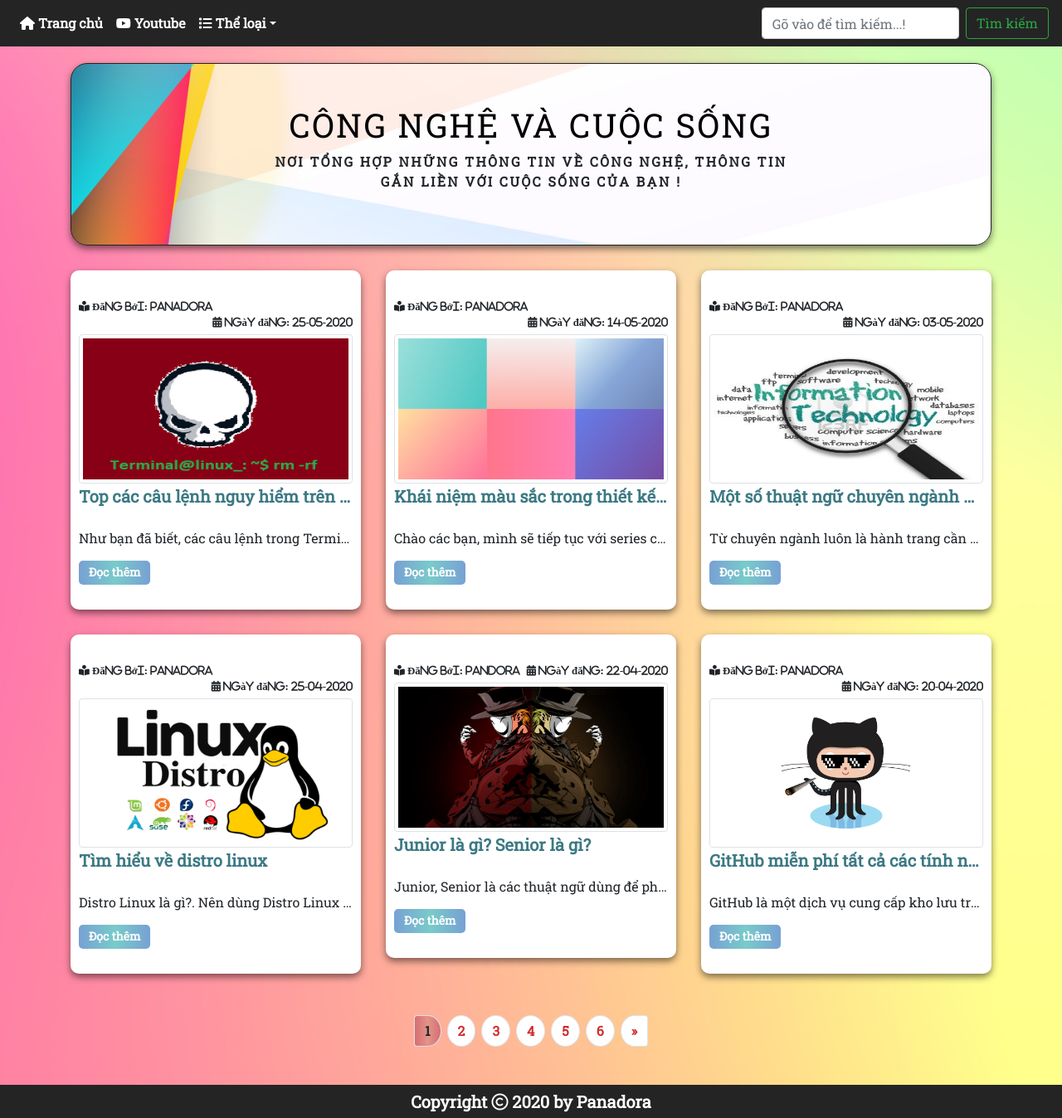
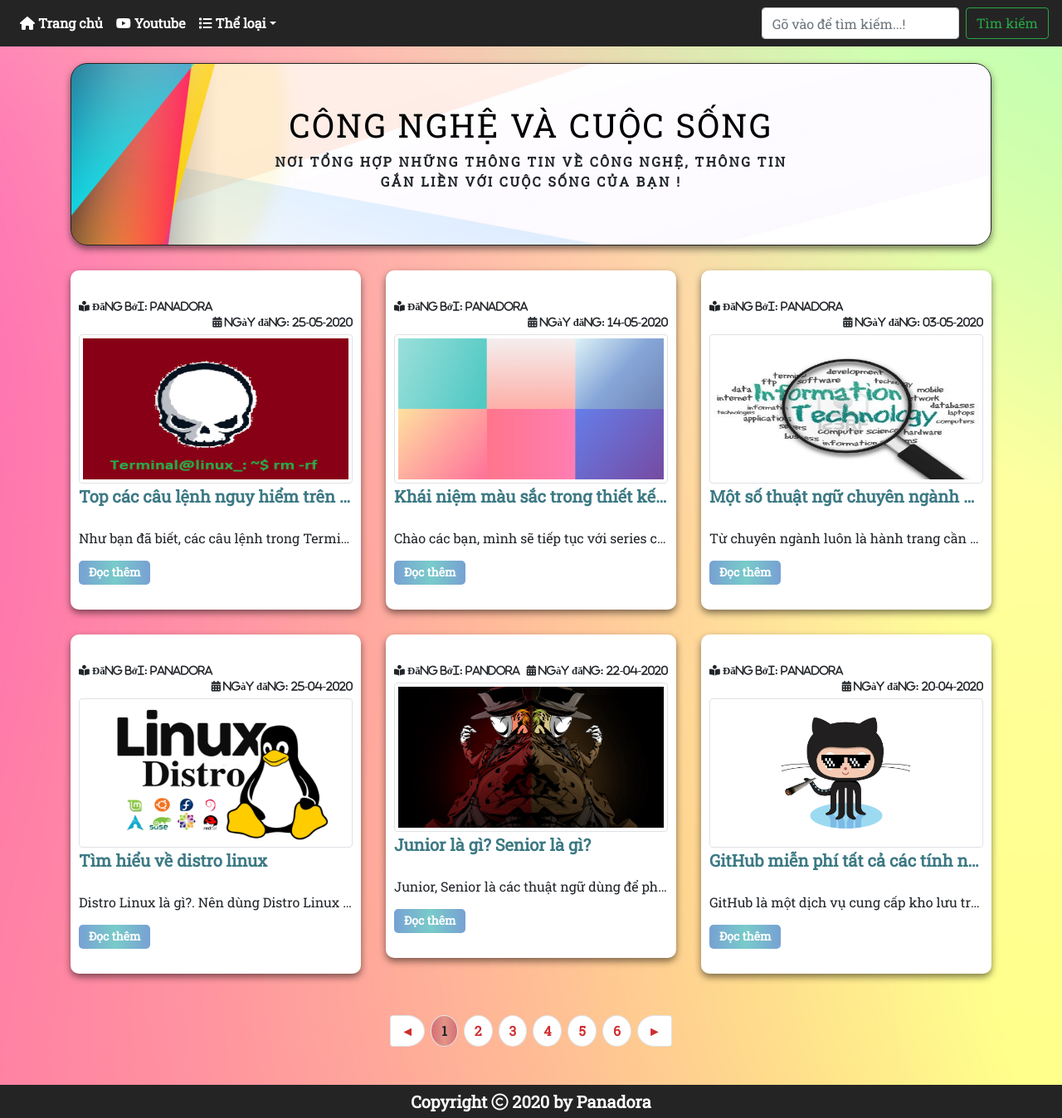
Before and after one commit to panadorado/panadora.github.io, a Jekyll site: the page built from index.html, in a window 1280 px wide. Shown: the whole page at 83% size. Built offline with Jekyll 4.4.1, drawn with Linux system fonts in a browser that asks for light colours; nearby versions of some CDN libraries; the list of posts is cut into pages by our own code.

Commit message:
Add files via upload

```diff
--- a/_includes/paginator.html
+++ b/_includes/paginator.html
@@ -2,12 +2,9 @@
 	<nav aria-label="Page navigation example">
         <ul class="pagination justify-content-center">
 			{% if paginator.total_pages > 1 %}
-	        		{% if paginator.previous_page %}
 				<li class="page-item px-1">
-			                <a class="page-link" href="{{ paginator.previous_page_path }}">&laquo;</a>
+		            <a class="page-link" href="{{ paginator.previous_page_path }}">◄</a>
 	            </li>
-	        		{% else %}
-	        		{% endif %}
 
 				{% for page in (1..paginator.total_pages) %}
 					{% if page == paginator.page %}
@@ -25,12 +22,10 @@
 	            	{% endif %}
 	       		{% endfor %}
 
-	        		{% if paginator.next_page %}
+
 		        <li class="page-item px-1">
-			                <a class="page-link" href="{{ paginator.next_page_path }}">&raquo;</a>
+			        <a class="page-link" href="{{ paginator.next_page_path }}">►</a>
 			    </li>
-	        		{% else %}
-					{% endif %}
     		{% endif %}
         </ul>
 	</nav>
```
Lines whose indentation alone changed are shown as unchanged.
